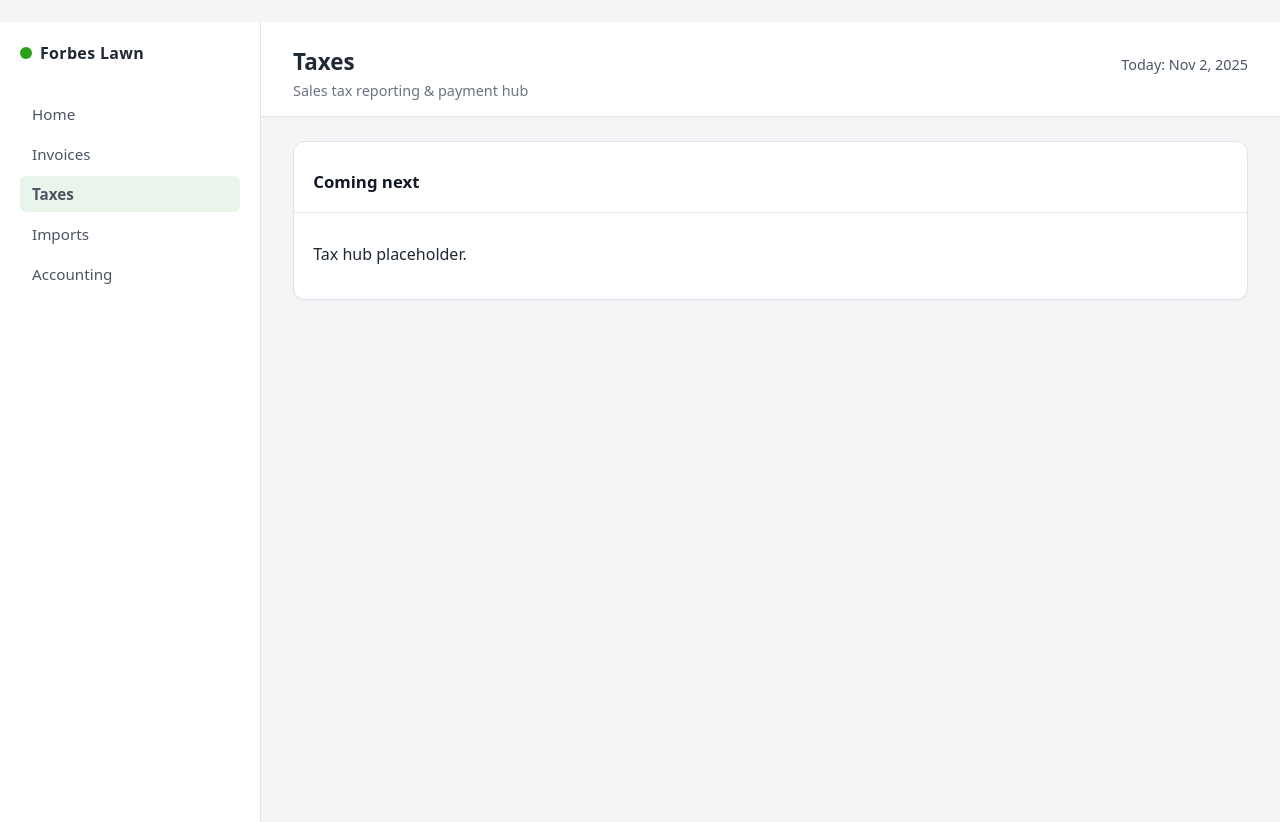
After one commit to patkitch/pforbes_books, a Django app: page /forbes-lawn/tax/ in a window 1280 px wide. The commit adds this page. Run offline with Django 5.2, Linux system fonts and the light colour scheme; parts of the project's set-up code (start-up, migrations or seed data) failed here and were passed over.

Commit message:
Pushing the Import_hubs and updates to forbes lawn dashboard

```diff
--- a/forbes_lawn_dashboard/templates/base_forbes_lawn.html
+++ b/forbes_lawn_dashboard/templates/base_forbes_lawn.html
@@ -20,13 +20,30 @@
                 <a href="{% url 'forbes_lawn_dashboard:home' %}" class="nav-item {% block nav_home_active %}{% endblock %}">
                     Home
                 </a>
+                <a href="{% url 'forbes_lawn_dashboard:invoice_list' %}"
+                    class="nav-item {% block nav_invoices_active %}{% endblock %}">
+                    Invoices
+                </a>
+
+                <a href="{% url 'forbes_lawn_dashboard:tax_hub' %}"
+                    class="nav-item {% block nav_tax_active %}{% endblock %}">
+                    Taxes
+                </a>
+
+                 <a href="{% url 'forbes_lawn_dashboard:imports_hub' %}"
+                    class="nav-item {% block nav_imports_active %}{% endblock %}">
+                    Imports
+                </a>
+
+                <a href="{% url 'forbes_lawn_dashboard:accounting_hub' %}"
+                    class="nav-item {% block nav_accounting_active %}{% endblock %}">
+                    Accounting
+                </a>
                 <!-- Future links -->
                 <!--
                 <a href="#" class="nav-item">Customers</a>
                 <a href="#" class="nav-item">Vendors</a>
-                <a href="#" class="nav-item">Invoices</a>
                 <a href="#" class="nav-item">Items &amp; Services</a>
-                <a href="#" class="nav-item">Taxes</a>
                 <a href="#" class="nav-item">Reports</a>
                 -->
             </nav>
--- /dev/null
+++ b/forbes_lawn_dashboard/templates/forbes_lawn_dashboard/tax_hub.html
@@ -0,0 +1,16 @@
+{% extends "base_forbes_lawn.html" %}
+
+{% block page_title %}Taxes{% endblock %}
+{% block page_subtitle %}Sales tax reporting & payment hub{% endblock %}
+{% block nav_tax_active %}nav-item-active{% endblock %}
+
+{% block content %}
+<section class="panel">
+  <div class="panel-header">
+    <h2 class="section-title">Coming next</h2>
+  </div>
+  <div class="panel-body">
+    <p>Tax hub placeholder.</p>
+  </div>
+</section>
+{% endblock %}
--- a/forbes_lawn_dashboard/urls.py
+++ b/forbes_lawn_dashboard/urls.py
@@ -8,4 +8,8 @@ app_name = "forbes_lawn_dashboard"
 urlpatterns = [
     path("", views.dashboard_home, name="home"),
     path("invoices/", views.invoice_list, name="invoice_list"),
+    path("tax/", views.tax_hub, name="tax_hub"),
+    path("imports/", views.imports_hub, name="imports_hub"),
+    path("accounting/", views.accounting_hub, name="accounting_hub"),
+
 ]
--- a/forbes_lawn_dashboard/views.py
+++ b/forbes_lawn_dashboard/views.py
@@ -7,13 +7,89 @@ from django.shortcuts import render
 from django.utils import timezone
 from forbes_lawn_billing.models import Invoice, InvoicePayment, InvoiceStatus
 from django_ledger.models.entity import EntityModel  # same caveat: adjust path if needed
+from django_ledger.models import StagedTransactionModel
 from django.core.paginator import Paginator, EmptyPage, PageNotAnInteger
+from django.db.models import Sum, Q
+from django.contrib.admin.views.decorators import staff_member_required
+from django.core.management import call_command
+from io import StringIO
+from django.shortcuts import redirect
+from django.contrib import messages
+from pathlib import Path
 
 ENTITY_NAME_FORBES_LAWN = "Forbes Lawn Spraying LLC"
 
 # TODO: Once your custom invoice app exists, import it here.
 # from forbes_lawn_billing.models import Invoice
 
+@staff_member_required
+def run_posting_command(request):
+    if request.method != "POST":
+        return redirect("forbes_lawn_dashboard:imports_hub")
+
+    entity_slug = request.POST.get("entity_slug", "").strip()
+    ledger_xid = request.POST.get("ledger_xid", "").strip()
+    year = int(request.POST.get("year", "2025"))
+
+    out = StringIO()
+    try:
+        call_command(
+            "post_forbes_lawn_2025_invoices",
+            entity_slug=entity_slug,
+            ledger_xid=ledger_xid,
+            year=year,
+            stdout=out,
+            stderr=out,
+        )
+        messages.success(request, "Posting command ran successfully.")
+    except Exception as e:
+        messages.error(request, f"Posting command failed: {e}")
+
+    request.session["imports_last_output"] = out.getvalue()
+    return redirect("forbes_lawn_dashboard:imports_hub")
+@staff_member_required
+def run_jobber_invoices_command(request):
+    if request.method != "POST":
+        return redirect("forbes_lawn_dashboard:imports_hub")
+
+    csv_path = request.POST.get("csv_path", "").strip()
+    dry_run = request.POST.get("dry_run") == "1"
+
+    out = StringIO()
+    try:
+        if dry_run:
+            call_command("import_jobber_invoices", csv_path, "--dry-run", stdout=out, stderr=out)
+        else:
+            call_command("import_jobber_invoices", csv_path, stdout=out, stderr=out)
+
+        messages.success(request, "Jobber invoices import ran successfully.")
+    except Exception as e:
+        messages.error(request, f"Jobber invoices import failed: {e}")
+
+    request.session["imports_last_output"] = out.getvalue()
+    return redirect("forbes_lawn_dashboard:imports_hub")
+
+@staff_member_required
+def run_jobber_payments_command(request):
+    if request.method != "POST":
+        return redirect("forbes_lawn_dashboard:imports_hub")
+
+    csv_path = request.POST.get("csv_path", "").strip()
+    dry_run = request.POST.get("dry_run") == "1"
+
+    out = StringIO()
+    try:
+        if dry_run:
+            call_command("import_jobber_payments", csv_path, "--dry-run", stdout=out, stderr=out)
+        else:
+            call_command("import_jobber_payments", csv_path, stdout=out, stderr=out)
+
+        messages.success(request, "Jobber payments import ran successfully.")
+    except Exception as e:
+        messages.error(request, f"Jobber payments import failed: {e}")
+
+    request.session["imports_last_output"] = out.getvalue()
+    return redirect("forbes_lawn_dashboard:imports_hub")
 
 def dashboard_home(request):
     """
@@ -65,8 +141,9 @@ def dashboard_home(request):
 
     payments_this_month_total = (
         InvoicePayment.objects.filter(
-            date__gte=start_of_month,
-            date__lte=today,
+            invoice__entity=entity,
+            payment_date__gte=start_of_month,
+            payment_date__lte=today,
             invoice__in=invoices_qs,
         ).aggregate(total=Sum("amount"))["total"]
         or Decimal("0.00")
@@ -134,9 +211,154 @@ def invoice_list(request):
         invoices_page = paginator.page(paginator.num_pages)
 
     context = {
+        "Today": timezone.localdate(),
         "entity": entity,
         "invoices_page": invoices_page,
         "status_filter": status,
         "search_query": search,
     }
     return render(request, "forbes_lawn_dashboard/invoice_list.html", context)
+
+
+def tax_hub(request):
+    return render(request, "forbes_lawn_dashboard/tax_hub.html", {"today": timezone.localdate()})
+
+def imports_hub(request):
+    today = timezone.localdate()
+    year = int(request.GET.get("year") or today.year)
+
+    # Try to get Forbes Lawn entity by NAME (works across local & DO)
+    try:
+        entity = EntityModel.objects.get(name=ENTITY_NAME_FORBES_LAWN)
+    except EntityModel.DoesNotExist:
+        entity = None
+
+    # Base context (define FIRST)
+    context = {
+        "today": today,
+        "year": year,
+        "invoices_unposted_count": 0,
+        "invoices_unposted_total": Decimal("0.00"),
+        "payments_unposted_count": 0,
+        "payments_unposted_total": Decimal("0.00"),
+        "bank_staged_count": 0,
+        "bank_staged_total": Decimal("0.00"),
+        "last_output": request.session.pop("imports_last_output", ""),
+        "entity": entity,
+    }
+
+    if entity is None:
+        return render(request, "forbes_lawn_dashboard/imports_hub.html", context)
+
+    # -------------------------
+    # POST: run commands
+    # -------------------------
+    if request.method == "POST":
+        action = (request.POST.get("action") or "").strip()
+
+        # helper to validate file paths from the dashboard
+        def _validated_csv_path(field_name: str) -> Path:
+            raw = (request.POST.get(field_name) or "").strip().strip('"')
+            if not raw:
+                raise ValueError(f"{field_name} is blank.")
+            p = Path(raw)
+            if not p.exists():
+                raise ValueError(f"File not found: {p}")
+            if not p.is_file():
+                raise ValueError(f"Path is not a file (looks like a folder): {p}")
+            return p
+
+        out = StringIO()
+
+        try:
+            if action == "run_posting":
+                entity_slug = (request.POST.get("entity_slug") or "").strip()
+                ledger_xid = (request.POST.get("ledger_xid") or "").strip()
+                year_post = int(request.POST.get("year") or year)
+
+                if not entity_slug or not ledger_xid:
+                    raise ValueError("entity_slug and ledger_xid are required for posting.")
+
+                call_command(
+                    "post_forbes_lawn_2025_invoices",
+                    entity_slug=entity_slug,
+                    ledger_xid=ledger_xid,
+                    year=year_post,
+                    stdout=out,
+                )
+                messages.success(request, "Posting completed.")
+
+            elif action == "run_jobber_payments":
+                csv_path = _validated_csv_path("jobber_payments_csv_path")
+                dry_run = bool(request.POST.get("jobber_payments_dry_run"))
+
+                # pass dry_run flag only if checked
+                kwargs = {"stdout": out}
+                if dry_run:
+                    kwargs["dry_run"] = True
+
+                call_command(
+                    "import_jobber_payments",
+                    str(csv_path),
+                    **kwargs,
+                )
+                messages.success(request, "Jobber payments import completed.")
+
+            elif action == "run_jobber_invoices":
+                csv_path = _validated_csv_path("jobber_invoices_csv_path")
+                dry_run = bool(request.POST.get("jobber_invoices_dry_run"))
+
+                kwargs = {"stdout": out}
+                if dry_run:
+                    kwargs["dry_run"] = True
+
+                call_command(
+                    "import_jobber_invoices",
+                    str(csv_path),
+                    **kwargs,
+                )
+                messages.success(request, "Jobber invoices import completed.")
+
+            else:
+                messages.error(request, "Unknown action from Imports Hub.")
+
+        except Exception as e:
+            messages.error(request, f"Command failed: {e}")
+
+        # Save console output for the page to display
+        request.session["imports_last_output"] = out.getvalue()
+
+        return redirect("forbes_lawn_dashboard:imports_hub")
+
+    # -------------------------
+    # GET: counts (your existing logic)
+    # -------------------------
+
+    inv_qs = Invoice.objects.filter(
+        entity=entity,
+        invoice_date__year=year,
+        ar_journal_entry__isnull=True,
+    )
+    context["invoices_unposted_count"] = inv_qs.count()
+    context["invoices_unposted_total"] = inv_qs.aggregate(t=Sum("total"))["t"] or Decimal("0.00")
+
+    pay_qs = InvoicePayment.objects.filter(
+        invoice__entity=entity,
+        payment_date__year=year,
+        payment_journal_entry__isnull=True,
+    )
+    context["payments_unposted_count"] = pay_qs.count()
+    context["payments_unposted_total"] = pay_qs.aggregate(t=Sum("amount"))["t"] or Decimal("0.00")
+
+    st_qs = StagedTransactionModel.objects.filter(
+        _entity_slug=entity.slug,
+        created__year=year,
+    )
+    context["bank_staged_count"] = st_qs.count()
+    context["bank_staged_total"] = st_qs.aggregate(t=Sum("amount"))["t"] or Decimal("0.00")
+
+    return render(request, "forbes_lawn_dashboard/imports_hub.html", context)
+
+
+def accounting_hub(request):
+    return render(request, "forbes_lawn_dashboard/accounting_hub.html", {"today": timezone.localdate()})
```
Also changed, not shown: forbes_lawn_dashboard/templates/forbes_lawn_dashboard/accounting_hub.html (added, +16 -0 lines), forbes_lawn_dashboard/templates/forbes_lawn_dashboard/imports_hub.html (added, +140 -0 lines).
